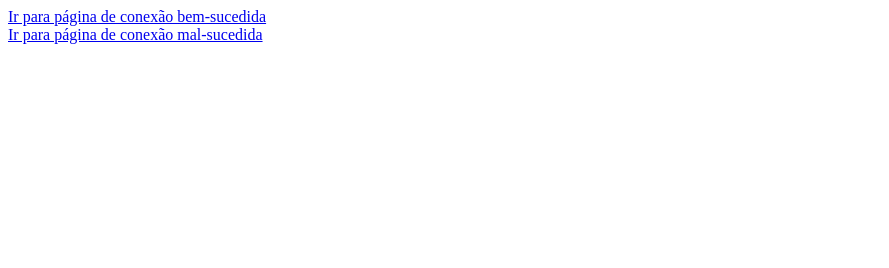
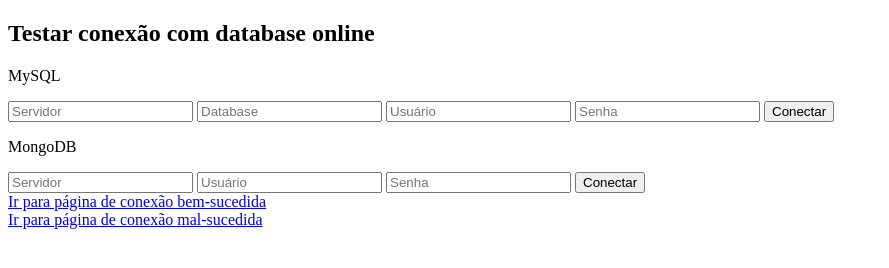
Before and after one commit to wilsrpg/teste-de-conexao-mysql-mongodb-postgresql, a website: page index.html in a window 1280 px wide. Shown: the whole page, without its empty margins (0-889 px from the left). Drawn offline with Linux system fonts and the light colour scheme.

Commit message:
adicionei os testes de conexão com databases online

```diff
--- a/index.html
+++ b/index.html
@@ -4,25 +4,25 @@
     <meta charset="UTF-8">
     <link rel="icon" type="image/svg+xml" href="icones/react.svg"/>
     <meta name="viewport" content="width=device-width, initial-scale=1.0">
-    <title>Teste Cyclic com server</title>
+    <title>Testar conexão com database online</title>
   </head>
   <body>
-    <!--<h2>Testar conexão com banco de dados online</h2>
+    <h2>Testar conexão com database online</h2>
     <p>MySQL</p>
-    <form method="POST">
+    <form method="POST" action="/mysql">
       <input name="servidor" placeholder="Servidor" required>
-      <input name="banco" placeholder="Banco de dados" required>
+      <input name="database" placeholder="Database" required>
       <input name="usuario" placeholder="Usuário" required>
       <input name="senha" placeholder="Senha" type="password" required>
       <input type="submit" value="Conectar">
     </form>
     <p>MongoDB</p>
-    <form method="POST">
+    <form method="POST" action="/mongodb">
       <input name="servidor" placeholder="Servidor" required>
       <input name="usuario" placeholder="Usuário" required>
       <input name="senha" placeholder="Senha" type="password" required>
       <input type="submit" value="Conectar">
-    </form>-->
+    </form>
     <a href="/sucesso">
       Ir para página de conexão bem-sucedida
     </a>
```
Also changed, not shown: app.mjs (+9 -9 lines).
